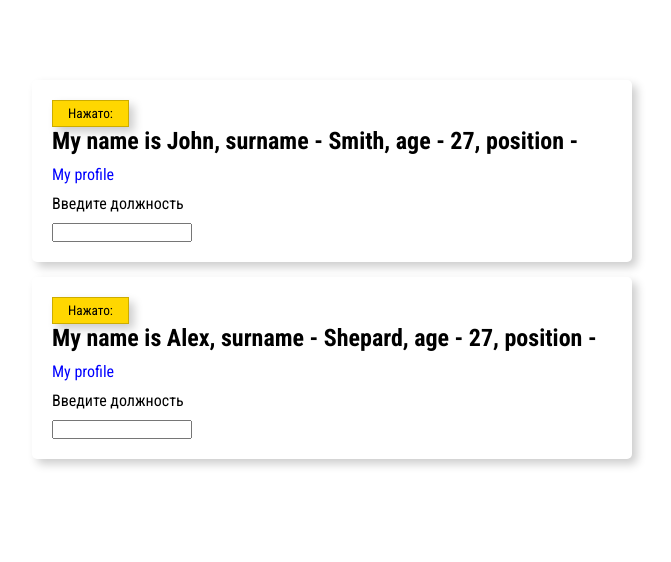
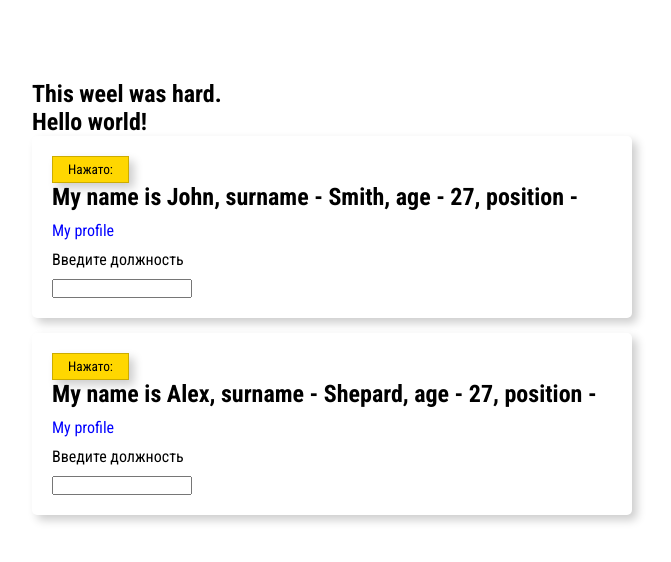
Before and after one commit to NickII2000/MARVEL_old, a React (Create React App) app: page / in a window 1280 px wide. Shown: the top 562 px of the page, without its empty margins (308-979 px from the left). Built offline with nearby package versions, Linux system fonts and the light colour scheme.

Commit message:
189-th commit

```diff
--- a/src/components/app/App.js
+++ b/src/components/app/App.js
@@ -136,6 +136,11 @@ const DynamicGreating = (props) => {
 function App() {
     return (
         <Wrapper>
+            <DynamicGreating color={'primary'}>
+                <h2>This weel was hard.</h2>
+                <h2>Hello world!</h2>
+            </DynamicGreating>
+
             <WhoAmI name='John' surname="Smith" link="ok.ru" />
             <WhoAmI name='Alex' surname="Shepard" link="vk.ru" />
         </Wrapper>
```
